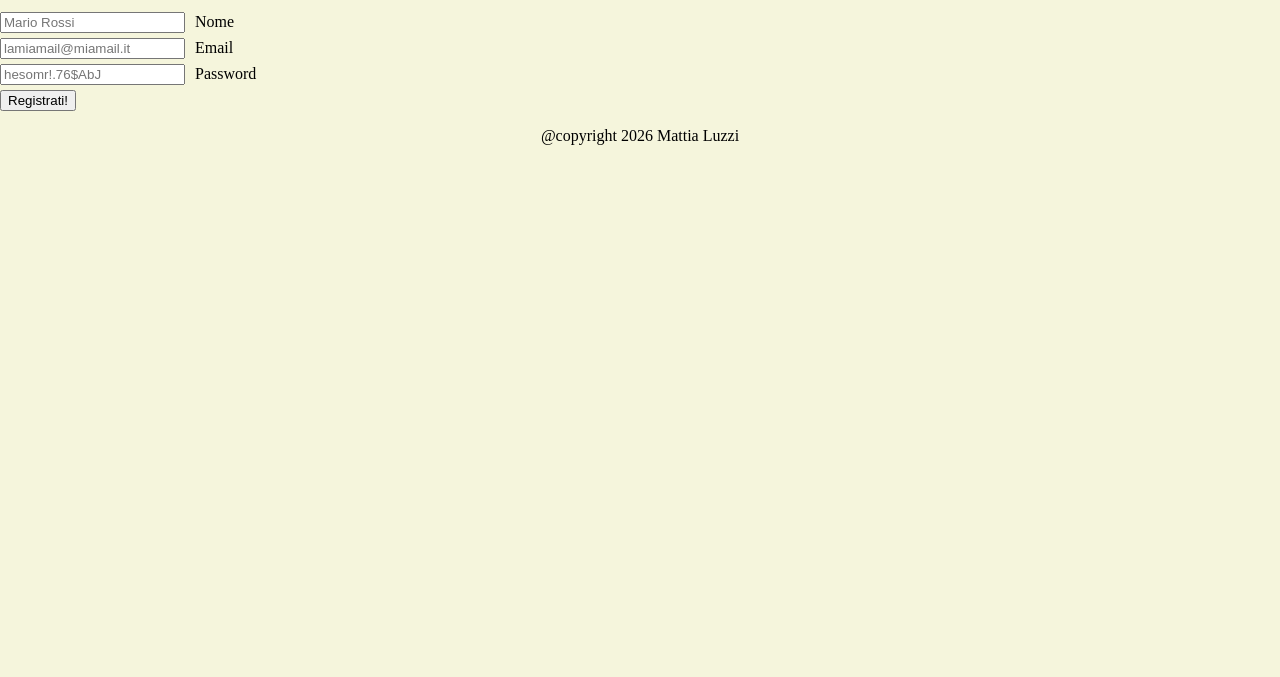
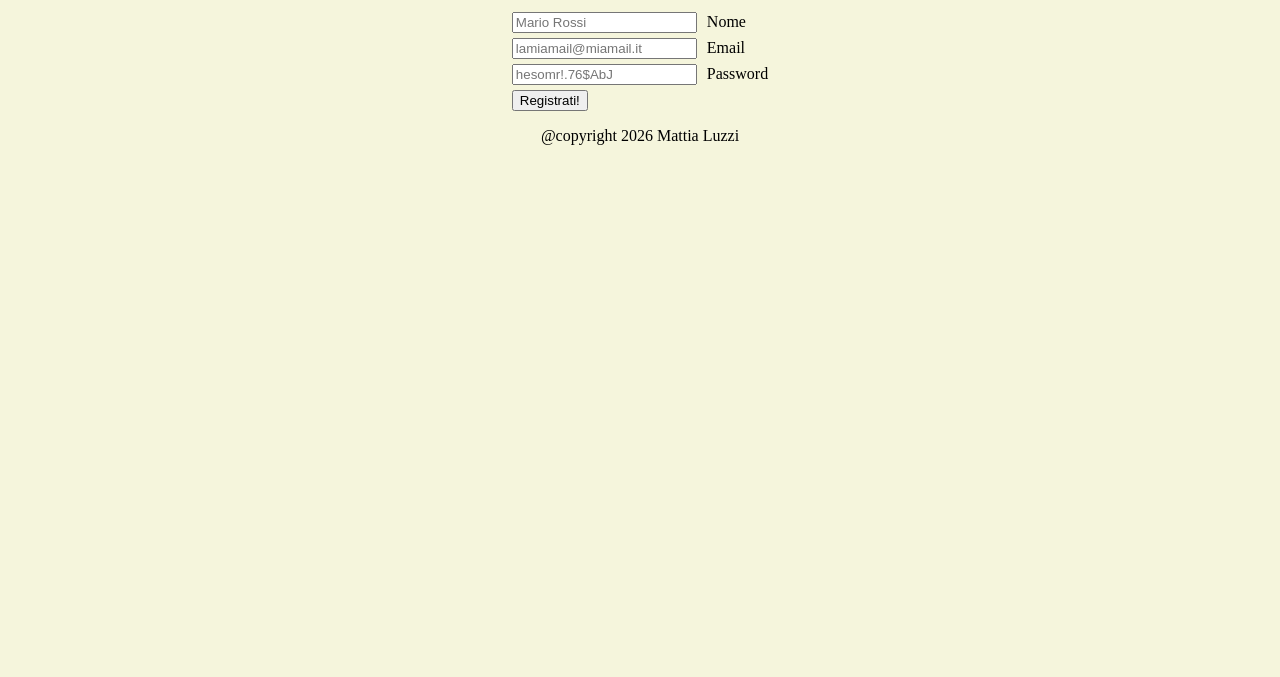
Before and after one commit to Mazz19/esercizi, a plain HTML site: page registration.html in a window 1280 px wide. Shown: the part 123-800 px from the top of the page. Drawn offline with Linux system fonts and the light colour scheme.

Commit message:
Fix HTML formatting and structure in registration.html

```diff
--- a/registration.html
+++ b/registration.html
@@ -22,7 +22,7 @@
     <header>
         <h1>Registrati</h1>
     </header>
-    <section>
+    <section style="justify-items: center;">
         <article>
             <form action="">
                 <div style="padding-top: 5px;">
```
